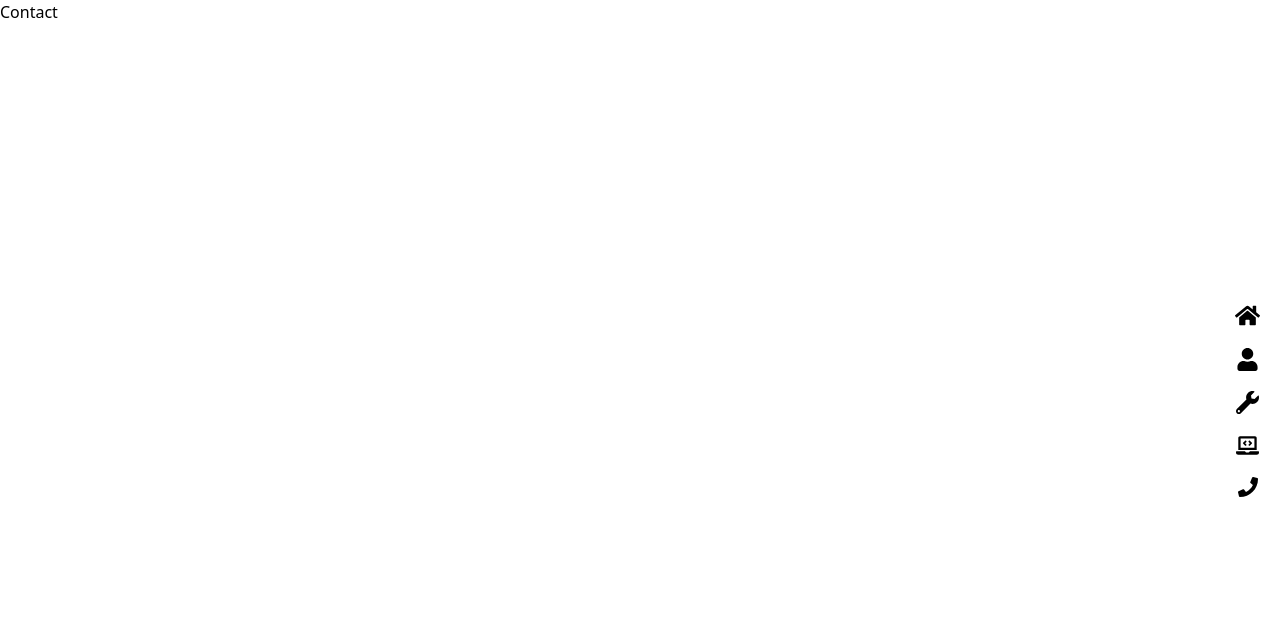
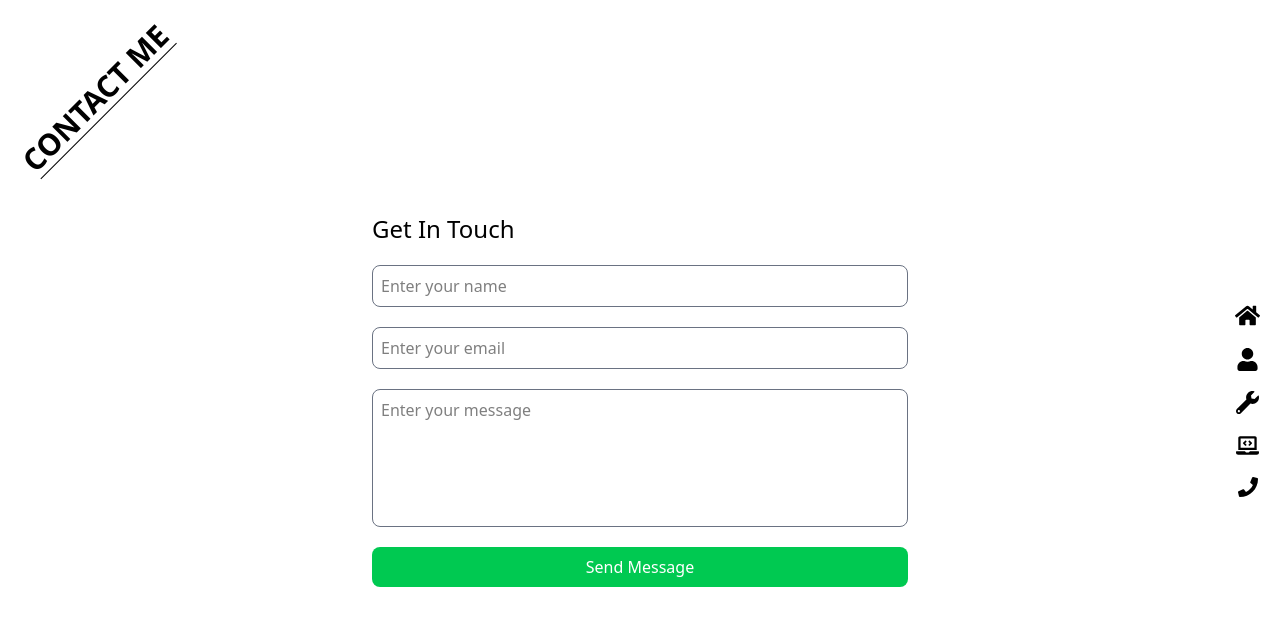
Before and after one commit to ankitjhagithub21/next-portfolio, a Next.js app: page /contact in a window 1280 px wide. Shown: the top 626 px of the page. Built offline with nearby package versions, Linux system fonts and the light colour scheme.

Commit message:
created contact page

```diff
--- a/package.json
+++ b/package.json
@@ -12,6 +12,7 @@
     "next": "15.2.4",
     "react": "^19.0.0",
     "react-dom": "^19.0.0",
+    "react-hot-toast": "^2.5.2",
     "react-icons": "^5.5.0",
     "react-simple-typewriter": "^5.0.1"
   },
--- a/src/app/contact/page.js
+++ b/src/app/contact/page.js
@@ -1,9 +1,29 @@
+import Contact from "@/components/Contact"
+import Heading from "@/components/Heading"
 
+export const metadata = {
+  title: "Contact | Ankit Jha - Full Stack Developer",
+  description: "Get in touch with Ankit Jha for web development projects, collaborations, or queries. Contact me via email or social media.",
+  keywords: "Contact Ankit Jha, Full Stack Developer, Web Development, Freelance Developer",
+  authors: [{ name: "Ankit Jha", url: "https://ankitjha.vercel.app" }],
+  robots: "index, follow",
+  openGraph: {
+    title: "Contact | Ankit Jha - Full Stack Developer",
+    description: "Get in touch with Ankit Jha for web development projects, collaborations, or queries.",
+    url: "https://ankitjha.vercel.app/contact",
+    siteName: "Ankit Jha Portfolio",
+    type: "website",
+  },
 
-const Contact = () => {
+};
+
+const ContactPage = () => {
   return (
-    <div>Contact</div>
+    <div className='h-screen w-full relative flex items-center justify-center'>
+        <Heading text={"Contact Me"}/>
+        <Contact/>
+      </div>
   )
 }
 
-export default Contact
+export default ContactPage
--- a/src/app/layout.js
+++ b/src/app/layout.js
@@ -1,3 +1,4 @@
+import { Toaster } from "react-hot-toast";
 import "./globals.css";
 import Menu from "@/components/Menu";
 
@@ -11,7 +12,8 @@ export default function RootLayout({ children }) {
   return (
     <html lang="en">
       <body>
-        <main className="h-screen w-full relative">
+        <main className="h-screen w-full relative overflow-hidden">
+          <Toaster/>
           <Menu />
           {children}
         </main>
--- a/src/app/projects/page.js
+++ b/src/app/projects/page.js
@@ -1,3 +1,4 @@
+import Heading from "@/components/Heading";
 import Projects from "@/components/Projects";
 
 export const metadata = {
@@ -20,8 +21,9 @@ export const metadata = {
 
 export default function ProjectPage(){
     return (
-        <>
+      <div className='h-screen w-full relative flex items-center justify-center'>
+        <Heading text={"My Projects"}/>
         <Projects/>
-        </>
+        </div>
     )
 }
--- a/src/app/skills/page.js
+++ b/src/app/skills/page.js
@@ -1,3 +1,4 @@
+import Heading from "@/components/Heading";
 import Skills from "@/components/Skills";
 
 export const metadata = {
@@ -19,9 +20,10 @@ export const metadata = {
 
 const SkillPage = () => {
   return (
-    <>
+    <div className="h-screen w-full flex items-center justify-center relative">
+      <Heading text={"My Skills"}/>
       <Skills />
-    </>
+    </div>
   );
 };
 
--- /dev/null
+++ b/src/components/Contact.jsx
@@ -0,0 +1,66 @@
+'use client'
+import { useState, useRef } from 'react';
+import toast from 'react-hot-toast';
+
+const Contact = () => {
+
+  const form = useRef();
+  const [loading, setLoading] = useState(false);
+
+  const sendEmail = (e) => {
+    e.preventDefault();
+
+    setLoading(true);
+    const toastId = toast.loading('Sending message...');
+
+    // Use Formspree's API
+    const formData = new FormData(form.current);
+
+    fetch('https://formspree.io/f/mldrqbyj', {
+      method: 'POST',
+      body: formData,
+      headers: {
+        'Accept': 'application/json',
+      },
+    })
+    .then((response) => {
+      if (response.ok) {
+        toast.dismiss(toastId);  // Dismiss loading toast
+        toast.success('Message sent successfully!');
+        form.current.reset();  // Reset the form
+      } else {
+        throw new Error('Failed to send message.');
+      }
+    })
+    .catch((error) => {
+      toast.dismiss(toastId);  // Dismiss loading toast
+      toast.error('Failed to send message...');
+    })
+    .finally(() => {
+      setLoading(false);
+    });
+  };
+
+  return (
+
+      <div className="max-w-xl w-full p-5">
+
+        <form ref={form} className='flex flex-col  gap-5' onSubmit={sendEmail}>
+
+          <h2 className='text-2xl '>Get In Touch</h2>
+            <input type="text" id="name" name="name" placeholder='Enter your name' className='border rounded-lg border-gray-500 p-2' required autoComplete='off'/>
+
+            <input type="email" id="email" name="email" placeholder='Enter your email' className='border rounded-lg border-gray-500 p-2' required autoComplete='off'/>
+
+            <textarea id="message" name="message" placeholder='Enter your message' className='border rounded-lg border-gray-500 p-2 resize-none' rows="5" required ></textarea>
+
+          <button type="submit" disabled={loading} className='bg-green-500 hover:bg-green-600 text-white rounded-lg cursor-pointer px-4 py-2'>
+            {loading ? 'Sending...' : 'Send Message'}
+          </button>
+        </form>
+      </div>
+
+  );
+}
+
+export default Contact;
--- /dev/null
+++ b/src/components/Heading.jsx
@@ -0,0 +1,9 @@
+
+
+const Heading = ({text}) => {
+  return (
+    <h2 className="absolute hidden lg:block top-20 -rotate-45 left-0 text-3xl font-bold uppercase border-b">{text}</h2>
+  )
+}
+
+export default Heading
--- a/src/components/Menu.jsx
+++ b/src/components/Menu.jsx
@@ -3,7 +3,7 @@ import { FaHome, FaWrench, FaPhone, FaUser, FaLaptopCode } from "react-icons/fa"
 
 const Menu = () => {
   return (
-    <div className="lg:h-full w-full lg:w-fit p-5  flex lg:flex-col flex-row items-center justify-center gap-5 fixed top-0 right-0">
+    <div className="lg:h-full w-full lg:w-fit p-5 z-50 flex lg:flex-col flex-row items-center justify-center gap-5 fixed top-0 right-0">
 
 
       <Link href={"/"}>
--- a/src/components/Projects.jsx
+++ b/src/components/Projects.jsx
@@ -53,7 +53,7 @@ const Projects = () => {
     }
 
     return (
-        <div className='h-screen w-full flex flex-col p-5 items-center justify-center gap-5'>
+
 
         <div className='flex md:flex-row flex-col items-center gap-5  justify-center'>
             <button onClick={handlePrevProject} className='cursor-pointer bg-gray-500 hover:bg-gray-600 text-white rounded-full p-2'>
@@ -71,7 +71,7 @@ const Projects = () => {
                 <MdArrowRight size={30} />
             </button>
         </div>
-        </div>
+
     )
 }
 
--- a/src/components/Skills.jsx
+++ b/src/components/Skills.jsx
@@ -28,8 +28,8 @@ const skills = [
 
 const Skills = () => {
     return (
-        <div className="h-screen w-full flex items-center justify-center">
-            <div className="grid md:grid-cols-4 grid-cols-3 w-full  p-10 ">
+
+            <div className="grid md:grid-cols-4 grid-cols-3 w-full max-w-6xl  lg:p-10 p-5">
                 {
                     skills.map((skill) => {
                         return <div key={skill.id} className=" my-5 relative">
@@ -41,7 +41,7 @@ const Skills = () => {
                     })
                 }
             </div>
-        </div>
+
     )
 }
 
```
Also changed, not shown: 1 other file (tests, documents, lock files or other folders). Lines whose indentation alone changed are shown as unchanged.
